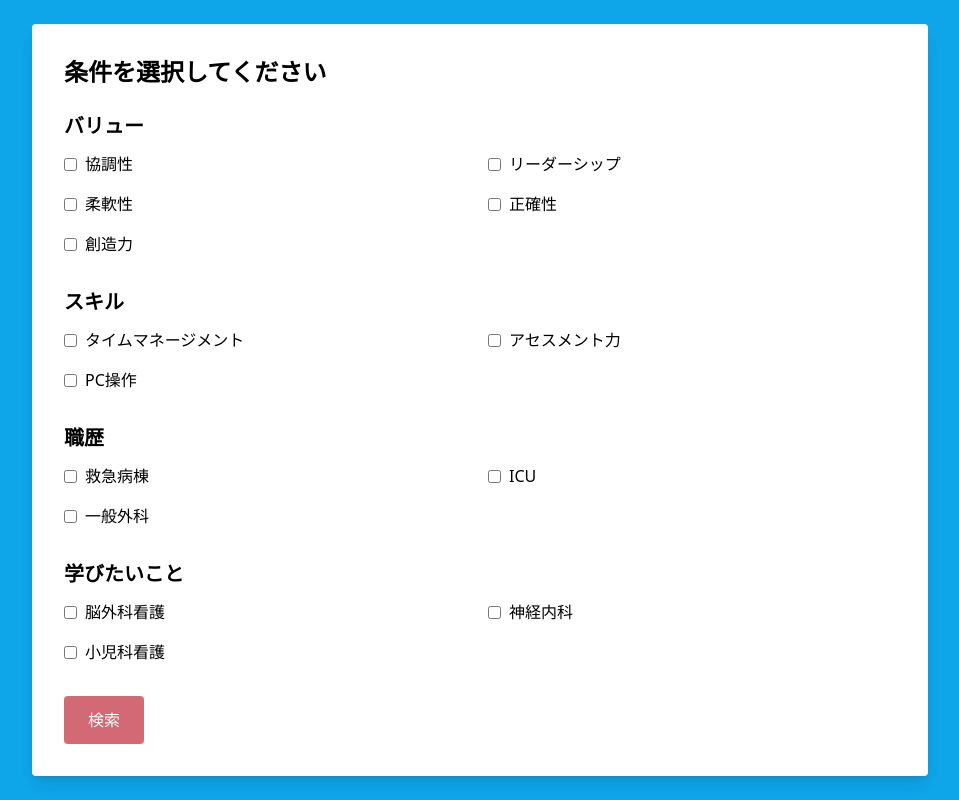
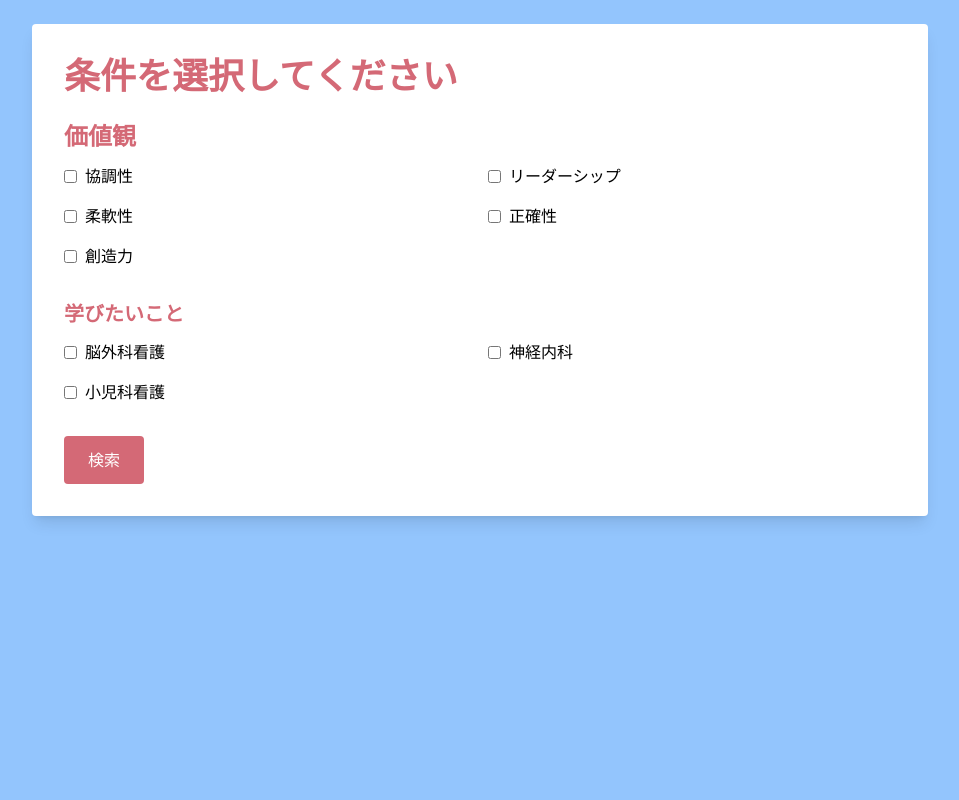
Before and after one commit to hanaurumi/search-nurse, a Next.js app: page /matchingSearch in a window 1280 px wide. Shown: the whole page, without its empty margins (160-1119 px from the left). Built offline with nearby package versions, Linux system fonts and the light colour scheme.

Commit message:
マッチング2項目に減

```diff
--- a/src/app/matchingSearch/page.tsx
+++ b/src/app/matchingSearch/page.tsx
@@ -33,10 +33,10 @@ export default function MatchingSearch() {
   return (
     <div className="min-h-screen flex flex-col items-center bg-pastelBlue p-6">
       <div className="bg-white p-8 rounded shadow-lg w-full max-w-4xl">
-        <h2 className="text-2xl font-bold mb-6">条件を選択してください</h2>
+        <h2 className="text-4xl font-bold mb-6 text-pastelPink">条件を選択してください</h2>
 
         <section className="mb-8">
-          <h3 className="text-xl font-semibold mb-3">バリュー</h3>
+          <h3 className="text-2xl font-semibold mb-3 text-pastelPink">価値観</h3>
           <div className="grid grid-cols-2 gap-4">
             {allValues.map((value) => (
               <label key={value} className="flex items-center">
@@ -53,41 +53,7 @@ export default function MatchingSearch() {
         </section>
 
         <section className="mb-8">
-          <h3 className="text-xl font-semibold mb-3">スキル</h3>
-          <div className="grid grid-cols-2 gap-4">
-            {allSkills.map((skill) => (
-              <label key={skill} className="flex items-center">
-                <input
-                  type="checkbox"
-                  value={skill}
-                  onChange={() => handleSelection(setSkills, skill)}
-                  className="mr-2"
-                />
-                {skill}
-              </label>
-            ))}
-          </div>
-        </section>
-
-        <section className="mb-8">
-          <h3 className="text-xl font-semibold mb-3">職歴</h3>
-          <div className="grid grid-cols-2 gap-4">
-            {allWorkHistory.map((work) => (
-              <label key={work} className="flex items-center">
-                <input
-                  type="checkbox"
-                  value={work}
-                  onChange={() => handleSelection(setWorkHistory, work)}
-                  className="mr-2"
-                />
-                {work}
-              </label>
-            ))}
-          </div>
-        </section>
-
-        <section className="mb-8">
-          <h3 className="text-xl font-semibold mb-3">学びたいこと</h3>
+          <h3 className="text-xl font-semibold mb-3 text-pastelPink">学びたいこと</h3>
           <div className="grid grid-cols-2 gap-4">
             {allToLearn.map((learn) => (
               <label key={learn} className="flex items-center">
--- a/src/app/profileRegistration/page.tsx
+++ b/src/app/profileRegistration/page.tsx
@@ -84,14 +84,14 @@ const ProfileRegistration = () => {
         <div className="flex justify-between">
           <button
             type="submit"
-            className="bg-pastelPink text-white p-2 rounded flex-grow flex-basis hover:scale-105 hover:shadow-lg"
+            className="bg-pastelPink text-white p-3 rounded flex-grow flex-basis hover:scale-105 hover:shadow-lg"
             style={{ height: '50px', marginRight: '8px' }}
           >
             登 録
           </button>
           <Link href="/profileDetail">
             <span
-              className="bg-pastelPink text-white p-2 rounded flex-grow flex-basis text-center cursor-pointer flex items-center justify-center hover:scale-105 hover:shadow-lg"
+              className="bg-pastelPink text-white p-3 rounded flex-grow flex-basis text-center cursor-pointer flex items-center justify-center hover:scale-105 hover:shadow-lg"
               style={{ height: '50px', marginLeft: '8px' }}
             >
               次へ（プロフィール詳細入力）
--- a/src/app/signin/page.tsx
+++ b/src/app/signin/page.tsx
@@ -21,15 +21,15 @@ export default function SignUp() {
   return (
     <div className="min-h-screen flex flex-col">
       {/* ヘッダー（必要であれば追加） */}
-      <header className="bg-white flex items-center justify-end p-6 shadow-md">
+      <header className="bg-white flex items-center justify-end p-2 shadow-md">
         <nav className="flex space-x-6 ">
           <a href="/search"
-          className="text-pastelPink text-2xl hover:text-blue-600 hover:underline transition-all duration-300 ease-in-out transform hover:scale-105"
+          className="text-pastelPink text-xl hover:text-blue-600 hover:underline transition-all duration-300 ease-in-out transform hover:scale-105"
           >検索
           </a>
 
           <a href="/help"
-          className="text-pastelPink text-2xl hover:text-blue-600 hover:underline transition-all duration-300 ease-in-out transform hover:scale-105"
+          className="text-pastelPink text-xl hover:text-blue-600 hover:underline transition-all duration-300 ease-in-out transform hover:scale-105"
           >ヘルプ
           </a>
         </nav>
--- a/tailwind.config.ts
+++ b/tailwind.config.ts
@@ -10,7 +10,7 @@ const config: Config = {
     extend: {
       colors: {
         pastelPink: "#d46976",
-        pastelBlue: "#0ea5e9",
+        pastelBlue: "#93c5fd",
         blue: "#AACAFFF",
       },
     },
```
